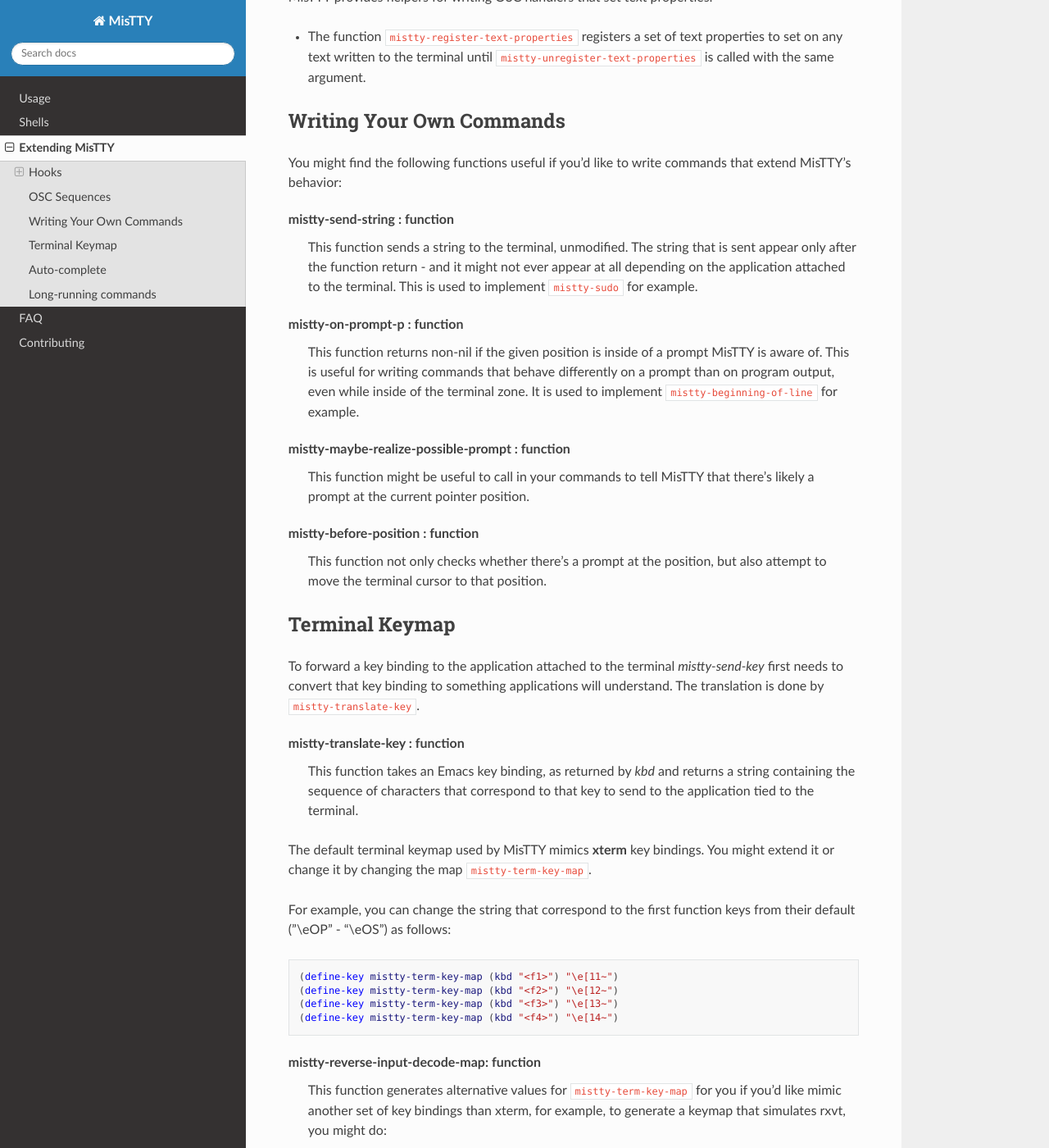
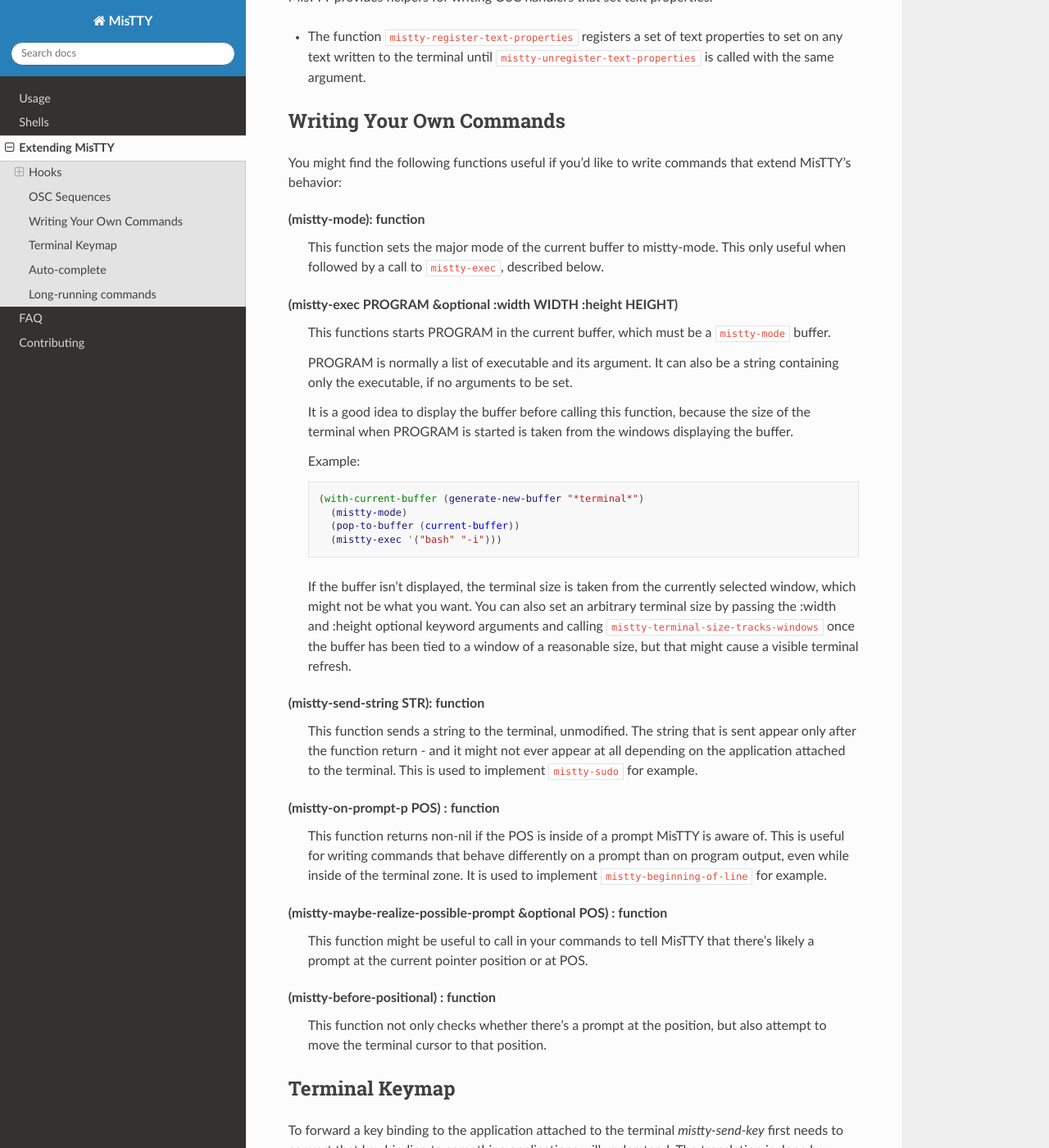
Before and after one commit to szermatt/mistty, a Sphinx documentation site: the page built from docs/source/extensions.rst, in a window 1280 px wide and 1400 px high, scrolled down 2353 px. Shown: the whole window at 82% size. Built offline with Sphinx 7.4.7 and the Read the Docs theme 3.1.0, drawn with Linux system fonts in a browser that asks for light colours.

Commit message:
docs: Document mistty-mode and mistty-exec.
Also cleanup the section "Writing Your Own Commands"

Issue #43

```diff
--- a/docs/source/extensions.rst
+++ b/docs/source/extensions.rst
@@ -155,9 +155,48 @@
 You might find the following functions useful if you'd like to write
 commands that extend MisTTY's behavior:
 
+.. index:: pair: function; mistty-mode
+
+(mistty-mode): function
+  This function sets the major mode of the current buffer to
+  mistty-mode. This only useful when followed by a call to
+  ``mistty-exec``, described below.
+
+.. index:: pair: function; mistty-exec
+
+(mistty-exec PROGRAM &optional :width WIDTH :height HEIGHT)
+  This functions starts PROGRAM in the current buffer, which must
+  be a ``mistty-mode`` buffer.
+
+  PROGRAM is normally a list of executable and its argument. It can
+  also be a string containing only the executable, if no arguments
+  to be set.
+
+  It is a good idea to display the buffer before calling this
+  function, because the size of the terminal when PROGRAM is started
+  is taken from the windows displaying the buffer.
+
+  Example:
+
+  .. code-block:: elisp
+
+    (with-current-buffer (generate-new-buffer "*terminal*")
+      (mistty-mode)
+      (pop-to-buffer (current-buffer))
+      (mistty-exec '("bash" "-i")))
+
+
+  If the buffer isn't displayed, the terminal size is taken from the
+  currently selected window, which might not be what you want. You can
+  also set an arbitrary terminal size by passing the :width and
+  :height optional keyword arguments and calling
+  ``mistty-terminal-size-tracks-windows`` once the buffer has been
+  tied to a window of a reasonable size, but that might cause a
+  visible terminal refresh.
+
 .. index:: pair: function; mistty-send-string
 
-mistty-send-string : function
+(mistty-send-string STR): function
   This function sends a string to the terminal, unmodified. The string
   that is sent appear only after the function return - and it might
   not ever appear at all depending on the application attached to the
@@ -165,22 +204,23 @@
 
 .. index:: pair: function; mistty-on-prompt-p
 
-mistty-on-prompt-p : function
-  This function returns non-nil if the given position is inside of a
-  prompt MisTTY is aware of. This is useful for writing commands that
-  behave differently on a prompt than on program output, even while
-  inside of the terminal zone. It is used to implement
+(mistty-on-prompt-p POS) : function
+  This function returns non-nil if the POS is inside of a prompt
+  MisTTY is aware of. This is useful for writing commands that behave
+  differently on a prompt than on program output, even while inside of
+  the terminal zone. It is used to implement
   :code:`mistty-beginning-of-line` for example.
 
 .. index:: pair: function; mistty-maybe-realize-possible-prompt
 
-mistty-maybe-realize-possible-prompt : function
+(mistty-maybe-realize-possible-prompt &optional POS) : function
   This function might be useful to call in your commands to tell
-  MisTTY that there's likely a prompt at the current pointer position.
+  MisTTY that there's likely a prompt at the current pointer
+  position or at POS.
 
 .. index:: pair: function; mistty-before-position
 
-mistty-before-position : function
+(mistty-before-positional) : function
   This function not only checks whether there's a prompt at the
   position, but also attempt to move the terminal cursor to that
   position.
```
Also changed, not shown: 1 other file.
